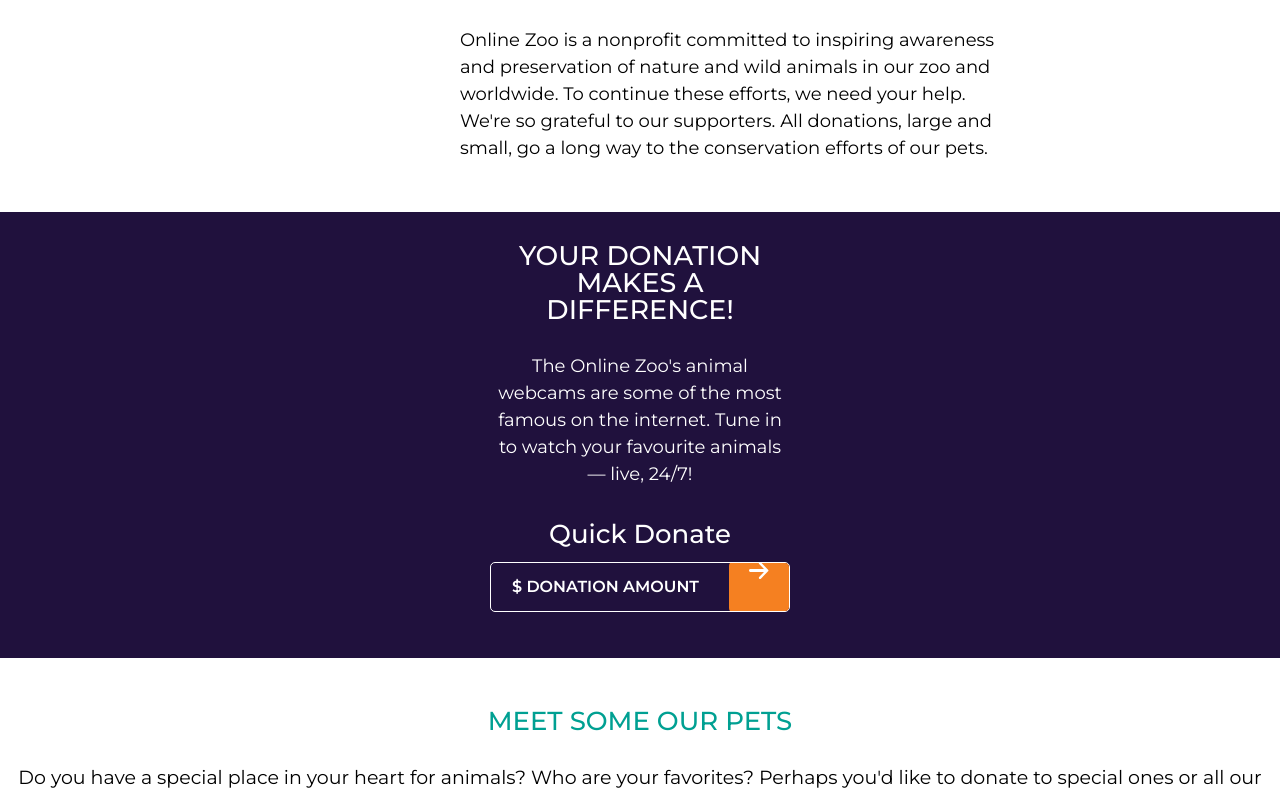
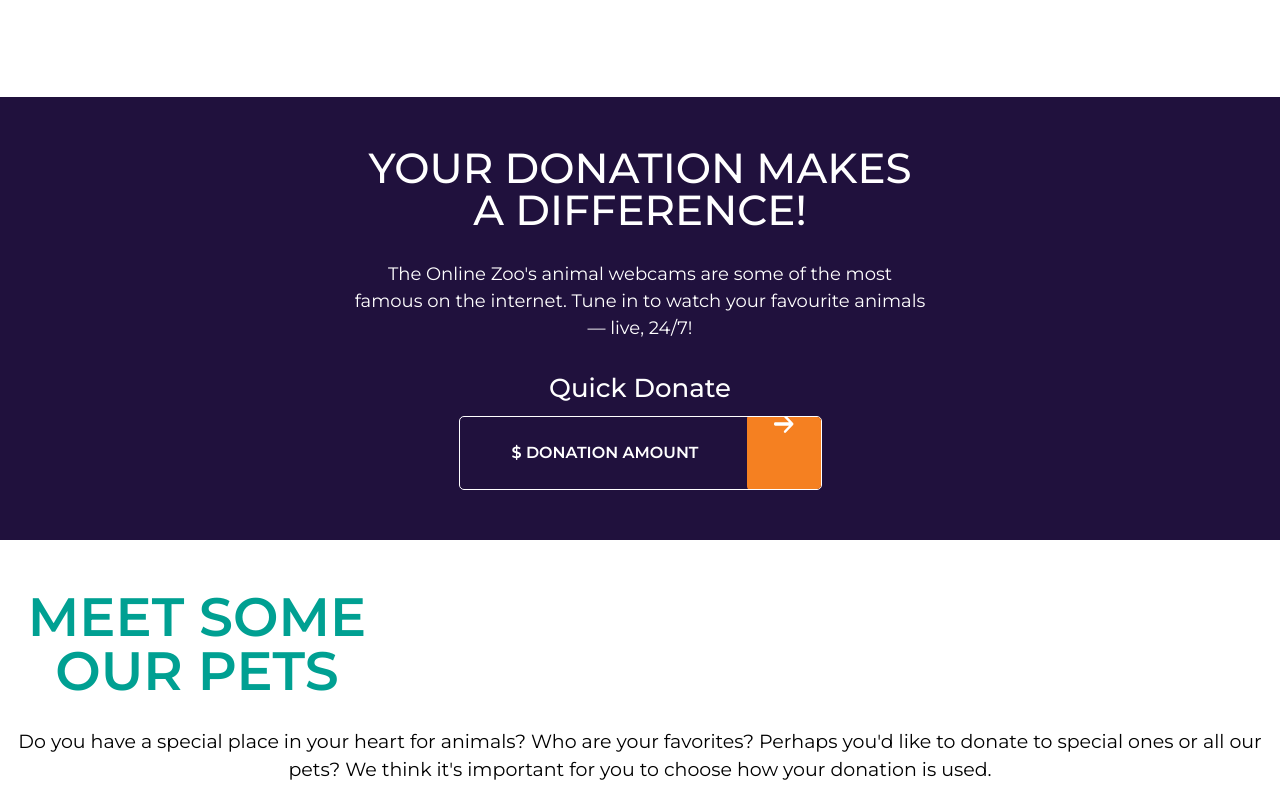
Before and after one commit to SaNdReX4/online-zoo, a plain HTML site: page online-zoo/pages/landing/index.html in a window 1280 px wide. Shown: the part 2306-3094 px from the top of the page. Drawn offline with Linux system fonts and the light colour scheme.

Commit message:
start 540 responsive

```diff
--- a/online-zoo/pages/landing/style.css
+++ b/online-zoo/pages/landing/style.css
@@ -982,9 +982,69 @@ footer hr{
     display: none;
 }
 
-.how-we-work-text span {
+.how-we-work-text p  {
     display: none;
 }
+
+.how-we-work-text span{
+    display: flex;
+    font-weight: 400;
+    font-size: 18px;
+    line-height:150%;
+    letter-spacing: 0;
+    width: 600px;
+    padding-top: 30px;
+}
+
+.your-donation{
+    margin-top: 100px;
+    height: 100%;
+}
+
+.your-donation h2:nth-of-type(1){
+    width: 556px;
+    font-size: 42px;
+    padding-top: 50px;
+}
+
+.your-donation p{
+    width: 576px;
+}
+
+.donate-form{
+    margin-bottom: 50px;
+    display: flex;
+    align-items: center;
+    justify-content: center;
+    margin-top: 10px;
+    border: 1px solid #FFFFFF;
+    border-radius: 5px;
+    overflow: hidden;
+    margin-left: auto;
+    margin-right: auto;
+    width: 363px;
+    justify-content: flex-end;
+    height: 74px;
+}
+
+.input-wrapper {
+    padding-right: 48px;
+}
+
+.donate-submit{
+    width: 74px;
+    height: 75px;
+    justify-content: center;
+}
+
+.meet-some-our-pets h2:nth-of-type(1){
+    font-weight: 600;
+    font-size: 54px;
+    width: 394px;
+}
+
+
+
 
 
 }
```
